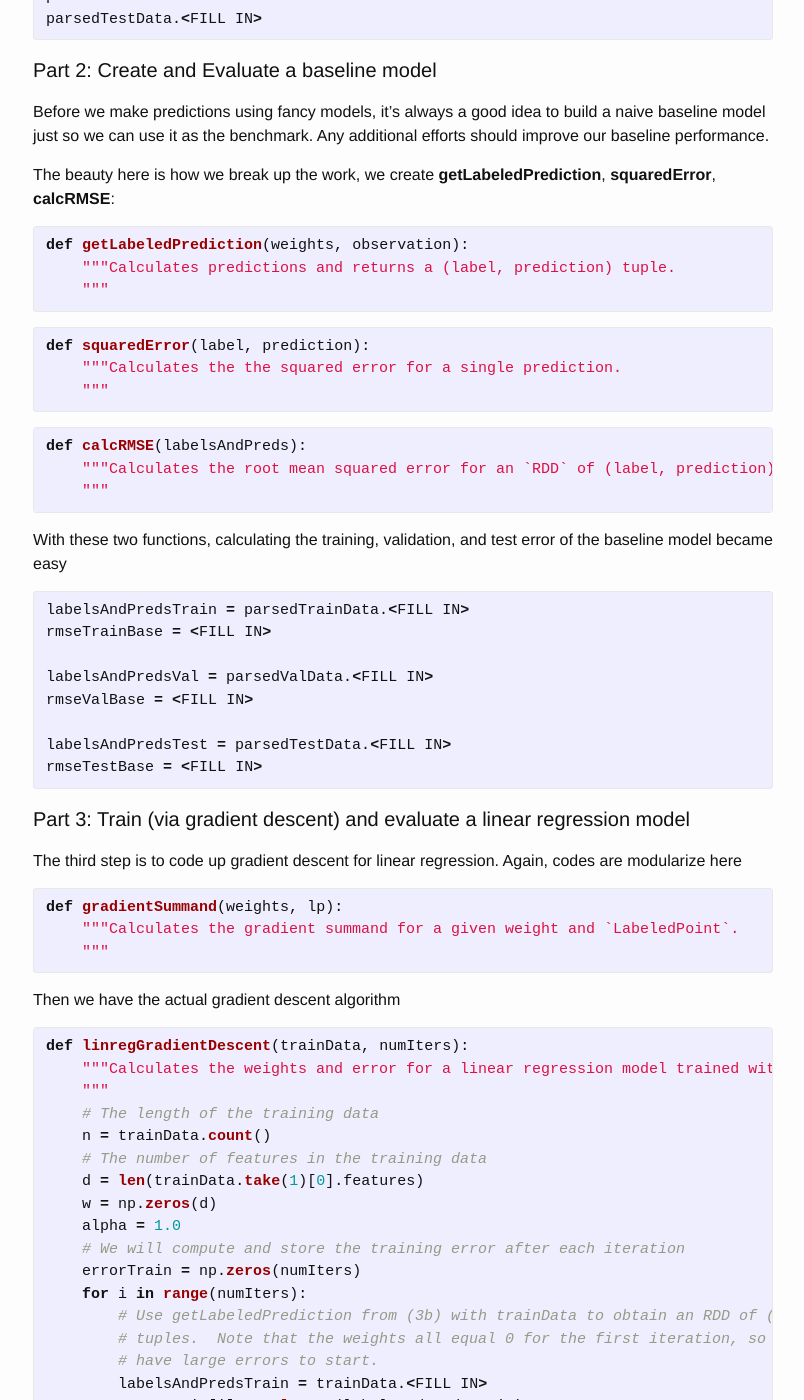
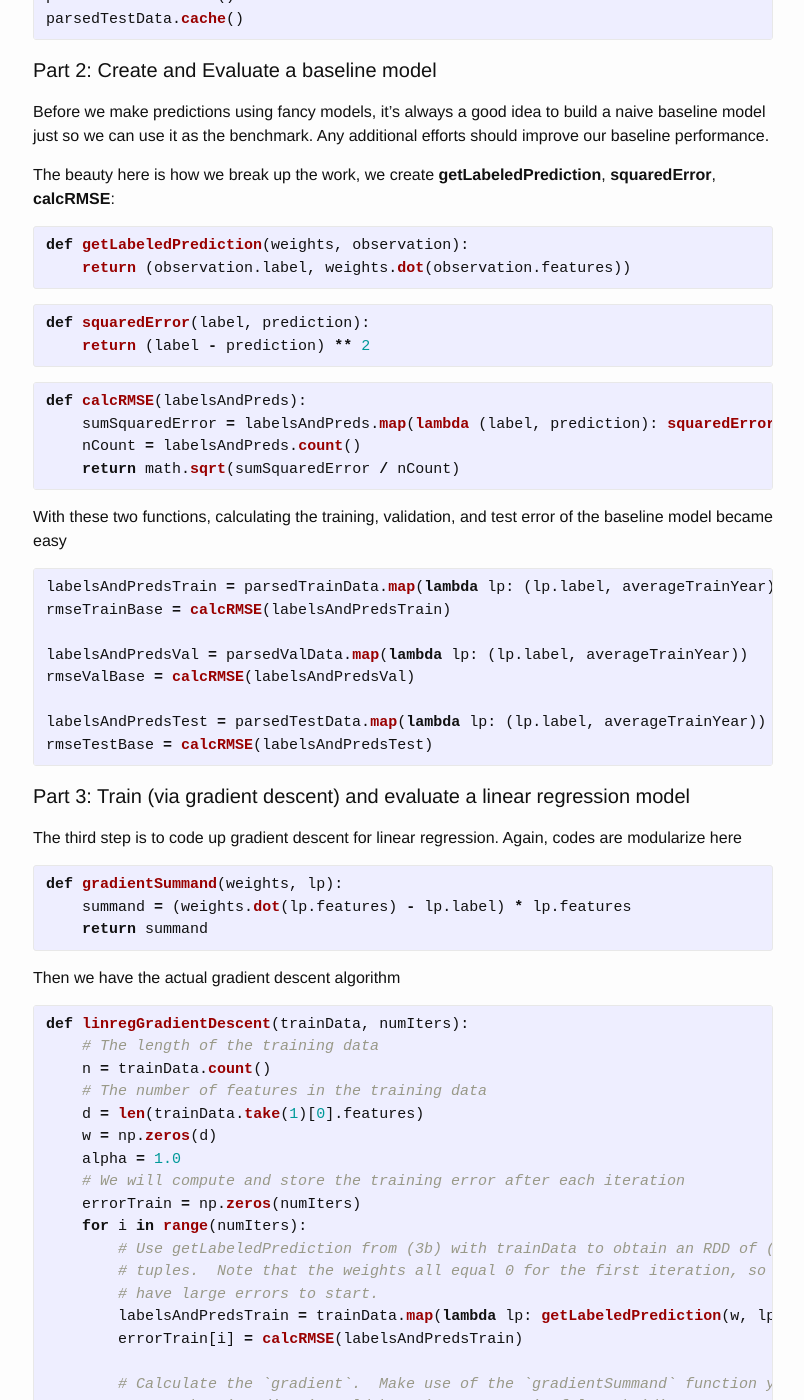
Before and after one commit to robert8138/robert8138.github.io, a Jekyll site: the page built from _posts/2015-07-25-edx-scalable-machine-learning-week-3.markdown, in a window 1280 px wide and 1400 px high, scrolled down 1993 px. Shown: the whole window, without its empty margins (237-1041 px from the left). Built offline with Jekyll 4.4.1, drawn with Linux system fonts in a browser that asks for light colours; comment, search, counter and statistics services are not loaded; some of the changed text lies outside the part shown.

Commit message:
Update the notes to complete <FILL IN> sections

```diff
--- a/_posts/2015-07-25-edx-scalable-machine-learning-week-3.markdown
+++ b/_posts/2015-07-25-edx-scalable-machine-learning-week-3.markdown
@@ -78,11 +78,10 @@ Break data into training, validation, and test set
 {% highlight python %}
 weights = [.8, .1, .1]
 seed = 42
-parsedTrainData, parsedValData, parsedTestData = parsedData.<FILL IN>
-parsedTrainData.<FILL IN>
-parsedValData.<FILL IN>
-parsedTestData.<FILL IN>
-
+parsedTrainData, parsedValData, parsedTestData = parsedData.randomSplit(weights, seed)
+parsedTrainData.cache()
+parsedValData.cache()
+parsedTestData.cache()
 {% endhighlight %}
 
 #### Part 2: Create and Evaluate a baseline model
@@ -93,33 +92,32 @@ The beauty here is how we break up the work, we create **getLabeledPrediction**,
 
 {% highlight python %}
 def getLabeledPrediction(weights, observation):
-    """Calculates predictions and returns a (label, prediction) tuple.
-    """
+    return (observation.label, weights.dot(observation.features))
 {% endhighlight %}
 
 {% highlight python %}
 def squaredError(label, prediction):
-    """Calculates the the squared error for a single prediction.
-    """
+    return (label - prediction) ** 2
 {% endhighlight %}
 
 {% highlight python %}
 def calcRMSE(labelsAndPreds):
-    """Calculates the root mean squared error for an `RDD` of (label, prediction) tuples.
-    """
+    sumSquaredError = labelsAndPreds.map(lambda (label, prediction): squaredError(label, prediction)).sum()
+    nCount = labelsAndPreds.count()
+    return math.sqrt(sumSquaredError / nCount)
 {% endhighlight %}
 
 With these two functions, calculating the training, validation, and test error of the baseline model became easy
 
 {% highlight python %}
-labelsAndPredsTrain = parsedTrainData.<FILL IN>
-rmseTrainBase = <FILL IN>
+labelsAndPredsTrain = parsedTrainData.map(lambda lp: (lp.label, averageTrainYear))
+rmseTrainBase = calcRMSE(labelsAndPredsTrain)
 
-labelsAndPredsVal = parsedValData.<FILL IN>
-rmseValBase = <FILL IN>
+labelsAndPredsVal = parsedValData.map(lambda lp: (lp.label, averageTrainYear))
+rmseValBase = calcRMSE(labelsAndPredsVal)
 
-labelsAndPredsTest = parsedTestData.<FILL IN>
-rmseTestBase = <FILL IN>
+labelsAndPredsTest = parsedTestData.map(lambda lp: (lp.label, averageTrainYear))
+rmseTestBase = calcRMSE(labelsAndPredsTest)
 {% endhighlight %}
 
 #### Part 3: Train (via gradient descent) and evaluate a linear regression model
@@ -128,16 +126,14 @@ The third step is to code up gradient descent for linear regression. Again, code
 
 {% highlight python %}
 def gradientSummand(weights, lp):
-    """Calculates the gradient summand for a given weight and `LabeledPoint`.
-    """
+    summand = (weights.dot(lp.features) - lp.label) * lp.features
+    return summand
 {% endhighlight %}
 
 Then we have the actual gradient descent algorithm
 
 {% highlight python %}
 def linregGradientDescent(trainData, numIters):
-    """Calculates the weights and error for a linear regression model trained with gradient descent.
-    """
     # The length of the training data
     n = trainData.count()
     # The number of features in the training data
@@ -150,16 +146,16 @@ def linregGradientDescent(trainData, numIters):
         # Use getLabeledPrediction from (3b) with trainData to obtain an RDD of (label, prediction)
         # tuples.  Note that the weights all equal 0 for the first iteration, so the predictions will
         # have large errors to start.
-        labelsAndPredsTrain = trainData.<FILL IN>
+        labelsAndPredsTrain = trainData.map(lambda lp: getLabeledPrediction(w, lp))
         errorTrain[i] = calcRMSE(labelsAndPredsTrain)
 
         # Calculate the `gradient`.  Make use of the `gradientSummand` function you wrote in (3a).
         # Note that `gradient` sould be a `DenseVector` of length `d`.
-        gradient = <FILL IN> using gradientSummand
+        gradient = trainData.map(lambda lp: gradientSummand(w, lp)).reduce(lambda x,y : x + y)
 
         # Update the weights
         alpha_i = alpha / (n * np.sqrt(i+1))
-        w -= <FILL IN>
+        w -= alpha_i * gradient
     return w, errorTrain
 {% endhighlight %}
 
@@ -167,8 +163,8 @@ With this gradient descient algorithm implemented, we can now calculate the lear
 
 {% highlight python %}
 numIters = 50
-weightsLR0, errorTrainLR0 = linregGradientDescent(<FILL IN>)
-labelsAndPreds = parsedValData.<FILL IN>
+weightsLR0, errorTrainLR0 = linregGradientDescent(parsedTrainData, numIters)
+labelsAndPreds = parsedValData.map(lambda lp: getLabeledPrediction(weightsLR0, lp))
 rmseValLR0 = calcRMSE(labelsAndPreds)
 {% endhighlight %}
 
@@ -186,15 +182,23 @@ regType = 'l2'  # regType
 useIntercept = True  # intercept
 
 # build model
-firstModel = LinearRegressionWithSGD.<FILL IN>
+firstModel = LinearRegressionWithSGD.train(
+                                     data = parsedTrainData,
+                                     iterations = numIters,
+                                     step = alpha,
+                                     miniBatchFraction = miniBatchFrac,
+                                     initialWeights = None,
+                                     regParam = reg,
+                                     regType = regType,
+                                     intercept = useIntercept)
 
 # weightsLR1 stores the model weights; interceptLR1 stores the model intercept
-weightsLR1 = <FILL IN>
-interceptLR1 = <FILL IN>
+weightsLR1 = firstModel.weights
+interceptLR1 = firstModel.intercept
 print weightsLR1, interceptLR1
 
 samplePoint = parsedTrainData.take(1)[0]
-samplePrediction = <FILL IN>
+samplePrediction = firstModel.predict(samplePoint.features)
 print samplePrediction
 {% endhighlight %}
 
@@ -229,8 +233,8 @@ Another example of tuning hyper-parameter, alpha and numberIter at the same time
 reg = bestRegParam
 modelRMSEs = []
 
-for alpha in <FILL IN>:
-    for numIters in <FILL IN>:
+for alpha in [1e-5, 10]:
+    for numIters in [500, 5]:
         model = LinearRegressionWithSGD.train(parsedTrainData, numIters, alpha,
                                               miniBatchFrac, regParam=reg,
                                               regType='l2', intercept=True)
@@ -253,9 +257,9 @@ Then we build a new dataset with the set of expanded features:
 
 {% highlight python %}
 # Transform the existing train, validation, and test sets to include two-way interactions.
-trainDataInteract = <FILL IN>
-valDataInteract = <FILL IN>
-testDataInteract = <FILL IN>
+trainDataInteract = parsedTrainData.map(lambda lp: twoWayInteractions(lp))
+valDataInteract = parsedValData.map(lambda lp: twoWayInteractions(lp))
+testDataInteract = parsedTestData.map(lambda lp: twoWayInteractions(lp))
 {% endhighlight %}
 
 Training and Testing are exactly the same as above, so I will not repeat myself.
```
Also changed, not shown: other parts of _posts/2015-07-25-edx-scalable-machine-learning-week-3.markdown (+3 -3 lines).
